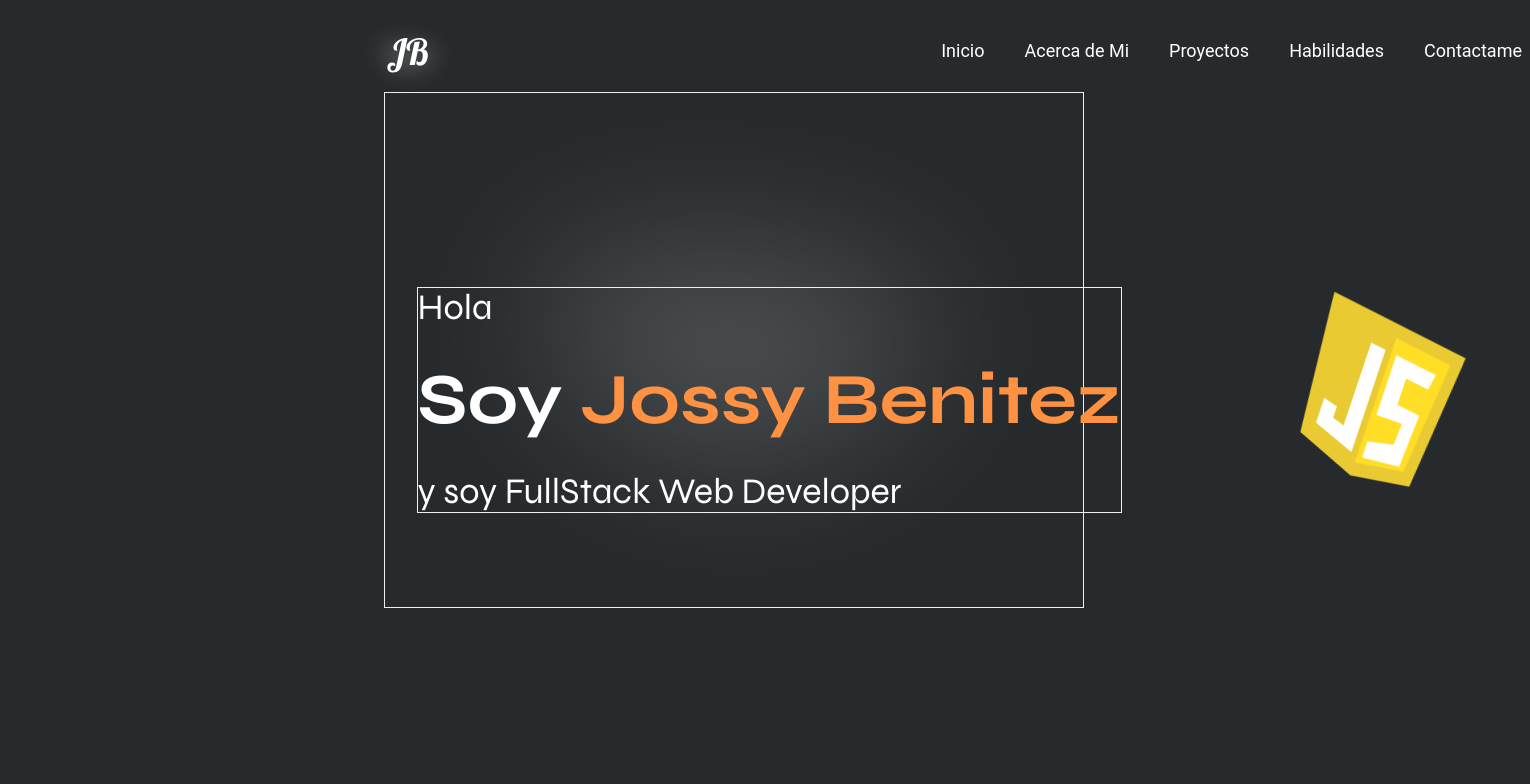
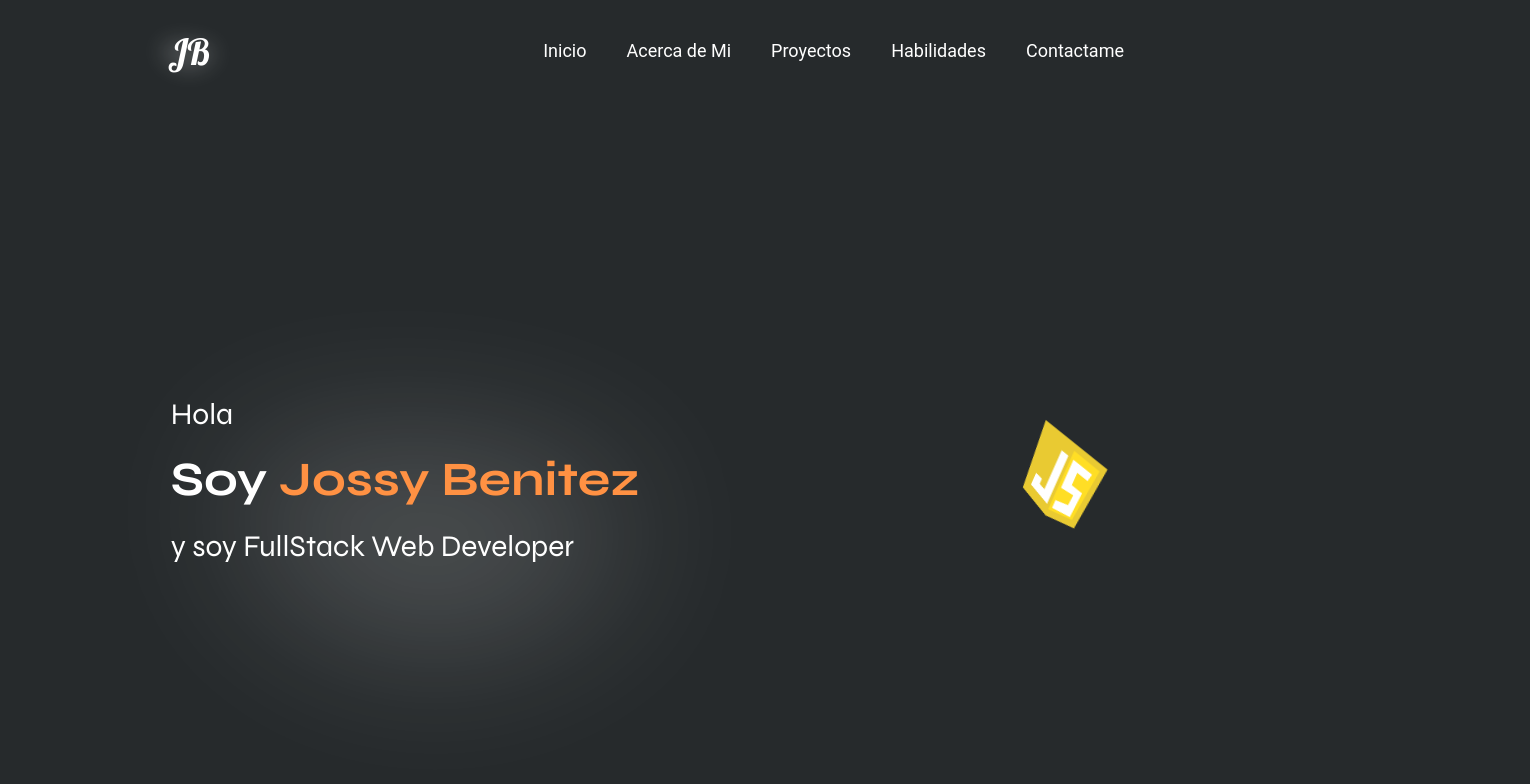
Before and after one commit to JossyBR/portafolio, a React (Vite) app: page / in a window 1280 px wide. Shown: the top 784 px of the page, 1530 px wide, since content can reach past the window. Built offline with nearby package versions, Linux system fonts and the light colour scheme.

Commit message:
Trabajando en el responsive

```diff
--- a/src/components/Footer/Footer.jsx
+++ b/src/components/Footer/Footer.jsx
@@ -5,12 +5,12 @@ import { Input, Button, Textarea } from "@material-tailwind/react";
 import { Formulario } from "../Formulario/Formulario";
 
 const Footer = () => {
-  const border = "border-b-2 border-transparent hover:border-[#FF9143]";
+  const border = "border-b-2 border-transparent text-sm hover:border-[#FF9143]";
 
   return (
     <div className="bg-black min-h-screen ">
       <div className="h-16"></div>
-      <h2 className="text-3xl lg:text-5xl font-bold mt-[25px] lg:mb-7 ml-2">
+      <h2 className="text-3xl mt-[25px] font-bold lg:text-5xl lg:mb-7 ml-2">
         Contacto
       </h2>
       <div className="flex flex-col items-center">
@@ -18,11 +18,14 @@ const Footer = () => {
           <div className="mt-10 flex flex-col">
             <Formulario />
           </div>
+          <div className="flex flex-col justify-center items-center gap-4 sm:flex sm:flex-row sm:gap-20 sm:items-center">
             <div>
-            <h5 className="text-6xl">JB</h5>
+              <h5 className="text-4xl">JB</h5>
             </div>
             <div className="flex flex-col leading-loose ">
-            <h4 className="text-2xl text-[#FF9143] font-bold ">Inicio</h4>
+              <h4 className="text-base md:text-2xl text-center text-[#FF9143] font-bold ">
+                Inicio
+              </h4>
 
               <a href="#acerca" className={border}>
                 Acerca de Mi
@@ -32,7 +35,9 @@ const Footer = () => {
               </a>
             </div>
             <div className="flex flex-col leading-loose">
-            <h4 className="text-2xl text-[#FF9143] font-bold">Social</h4>
+              <h4 className="text-base text-center md:text-2xl text-[#FF9143] font-bold">
+                Social
+              </h4>
               <div className="flex flex-row gap-6 ">
                 <a
                   href="https://www.linkedin.com/in/joselin-benitez-rivas-ab2575189"
@@ -43,14 +48,18 @@ const Footer = () => {
                 <a href="https://github.com/JossyBR" target="_blank">
                   <i className="fa-brands fa-github text-2xl hover:scale-110 hover:shadow-2xl"></i>
                 </a>
-              <a href="https://www.instagram.com/jossybnitez/" target="_blank">
+                <a
+                  href="https://www.instagram.com/jossybnitez/"
+                  target="_blank"
+                >
                   <i class="fa-brands fa-instagram text-2xl hover:scale-110 hover:shadow-2xl"></i>
                 </a>
               </div>
             </div>
           </div>
+        </div>
 
-        <div className="mt-10 flex justify-center border-t-2 lg:w-[1074px] lg:mb-0 lg:mt-32">
+        <div className="mt-10 flex justify-center border-t-2 lg:w-[650px] lg:mb-0 lg:mt-32">
           <h4 className="mt-1 mb-1 lg:mt-4 font-bold text-2xl">
             &#169; 2023 Jossy Benitez
           </h4>
--- a/src/components/Habilidades/Habilidades.jsx
+++ b/src/components/Habilidades/Habilidades.jsx
@@ -10,39 +10,39 @@ const Habilidades = () => {
   // const repeatOtrasHabilidades = [...otrasHabilidades, ...otrasHabilidades];
 
   return (
-    <div className="min-h-screen lg:w-[1180px] lg:mx-[350px]">
+    <div className="min-h-screen lg:w-[1000px] lg:mx-auto">
       <div className="h-16"></div>
       <h2 className="text-3xl ml-2 font-bold md:mt-10 lg:mt-14 lg:text-5xl">
         Habilidades
       </h2>
       <div
-        className={`gap-5 mt-10 flex flex-col justify-center md:mt-20 lg:gap-32 lg:mt-20`}
+        className={`mt-10 gap-5 flex flex-col justify-center md:mt-20 lg:gap-32 lg:mt-20`}
       >
         <div className={`flex flex-row flex-wrap justify-around`}>
           {allHabilidades.map((habilidad, index) => (
             <div
               key={index}
-              className={`w-1/2 flex flex-col items-center font-bold mb-8 rounded-3xl transition duration-300 delay-150 hover:shadow-xl hover:scale-100 md:hover:scale-110 md:w-auto lg:w-auto md:hover:shadow-2xl `}
+              className={`w-1/2 border  flex flex-col items-center font-bold rounded-3xl transition duration-300 delay-150 hover:shadow-xl hover:scale-100 md:hover:scale-110 md:w-auto lg:w-auto md:hover:shadow-2xl`}
             >
               <img
                 src={habilidad.imagen}
                 alt=""
-                className="w-16 h-16 md:w-32 md:h-32 lg:w-44 lg:h-44"
+                className="w-16 h-16 md:w-28 md:h-28 "
               />
               <h4 className="text-base lg:text-2xl">{habilidad.texto}</h4>
             </div>
           ))}
         </div>
-        <div className="flex flex-row flex-wrap justify-around md:mt-6">
+        <div className="flex flex-row flex-wrap justify-around">
           {otrasHabilidades.map((habilidad, index) => (
             <div
               key={index}
-              className=" w-1/2  flex flex-col items-center font-bold mb-8 rounded-3xl transition duration-300 delay-150 hover:scale-100 hover:shadow-xl md:hover:scale-110 md:hover:shadow-2xl md:w-auto lg:w-auto"
+              className=" w-1/2 flex flex-col items-center font-bold rounded-3xl transition duration-300 delay-150 hover:scale-100 hover:shadow-xl md:hover:scale-110 md:hover:shadow-2xl md:w-auto md:mt-8 lg:w-auto"
             >
               <img
                 src={habilidad.imagen}
                 alt=""
-                className="w-16 h-16 md:w-32 md:h-32 lg:w-44 lg:h-44"
+                className="w-16 h-16 md:w-28 md:h-28"
               />
               <h4 className="text-base lg:text-2xl">{habilidad.texto}</h4>
             </div>
--- a/src/components/Home/Home.jsx
+++ b/src/components/Home/Home.jsx
@@ -9,7 +9,10 @@ import Footer from "../Footer/Footer";
 const Home = () => {
   return (
     <div>
-      <Nav />
+      <div className="h-20 w-[100%] flex justify-center items-center z-50">
+        <Nav />
+      </div>
+      {/* <Nav /> */}
       <div id="inicio">
         <Inicio />
       </div>
--- a/src/components/Inicio/Inicio.jsx
+++ b/src/components/Inicio/Inicio.jsx
@@ -71,8 +71,7 @@ import {
 // w-[1180px] mx-[130px]
 
 const Inicio = () => {
-  const tamano =
-    "w-16 h-16 absolute transition duration-300 md:w-28 md:h-28 lg:w-44 lg:h-44";
+  const tamano = "w-16 h-16 absolute transition duration-300 md:w-24 md:h-24";
   // Estado para almacenar el número de la imagen actual
   const [currentImage, setCurrentImage] = useState(1);
 
@@ -95,15 +94,15 @@ const Inicio = () => {
   }, []);
 
   return (
-    <div className="min-h-screen mx-5 gap-8 w-auto flex flex-col items-center justify-center sm:flex sm:flex-row sm:justify-around lg:w-[1180px] lg:mx-[350px]">
+    <div className="min-h-screen w-screen gap-8 flex flex-col items-center justify-center sm:flex sm:flex-row sm:justify-around">
       <div className="w-auto">
-        <div className="absolute w-60 right-24 bottom-80 sm:right-56 sm:bottom-72 sm:w-72 md:right-80 lg:left-96 lg:bottom-48 lg:w-[700px] border">
-          <img src={vector} alt="Imagen" className="bottom-7 " />
+        <div className="absolute w-60 right-16 sm:right-56 sm:bottom-48 sm:w-72 md:right-80 md:bottom-40 lg:left-20 lg:bottom-0 lg:w-[700px]">
+          <img src={vector} alt="Imagen" />
         </div>
-        <div className="border relative text-center sm:text-left">
-          <h1 className="text-xl leading-loose animate__animated animate__slideInLeft sm:text-2xl lg:text-4xl ">
+        <div className="relative text-center sm:text-left">
+          <h1 className="text-xl leading-loose animate__animated animate__slideInLeft sm:text-2xl lg:text-3xl ">
             Hola <br />{" "}
-            <span className="text-3xl leading-loose font-bold sm:text-4xl lg:text-7xl">
+            <span className="text-3xl leading-loose font-bold sm:text-4xl lg:text-5xl">
               Soy{" "}
               <span className="text-[#FF9143] leading-loose">
                 Jossy Benitez
@@ -114,7 +113,7 @@ const Inicio = () => {
         </div>
       </div>
       <div
-        className={`${styles.targetParentElement}relative w-16 h-16 md:w-28 md:h-28 lg:w-44 lg:h-44`}
+        className={`${styles.targetParentElement}relative w-16 h-16 md:w-24 md:h-24`}
       >
         <img
           src={css}
@@ -168,9 +167,7 @@ const Inicio = () => {
         />
         <img
           src={figma}
-          className={`${
-            styles.yourAnimation
-          } w-16 h-16 md:w-28 md:h-28 lg:w-44 lg:h-44 top-0 ${
+          className={`${styles.yourAnimation} w-16 h-16 md:w-24 md:h-24 top-0 ${
             currentImage === 8 ? "" : styles.hideImage
           }`}
           alt="Imagen 8"
--- a/src/components/Nav/Nav.jsx
+++ b/src/components/Nav/Nav.jsx
@@ -8,12 +8,12 @@ const Nav = () => {
     "border-b-2 border-transparent hover:border-[#FF9143] text-xs sm:text-sm md:text-base lg:text-lg";
 
   return (
-    <div className="fixed top-0 flex flex-row justify-between items-center w-[300px] mx-2 gap-5 sm:w-[550px] sm:mx-10 md:mx-28 lg:w-[1180px] lg:mx-[350px] mt-5 z-20 h-16 p-2 ">
-      <div className="lg:w-[100px] lg:h-16 flex justify-center relative">
-        <h5 className={`text-2xl text-center lg:text-4xl z-10 my-auto`}>JB</h5>
-        <div className="w-10 h-10 z-0 absolute top-0 left-0 bottom-0 lg:w-[100px]">
-          <img src={vector} alt="" />
-        </div>
+    <div className="mt-5 z-20 h-16 p-2 gap-2 fixed top-0 flex flex-row justify-between items-center sm:gap-20 lg:w-[1000px] lg:p-4">
+      <div className="w-10 h-10 z-0 absolute left-0 bottom-0 sm:w-12 sm:h-12 lg:w-24 lg:h-16">
+        <img src={vector} alt="" />
+      </div>
+      <div className="flex justify-center relative">
+        <h5 className={`text-xl text-center lg:ml-3 lg:text-4xl z-10`}>JB</h5>
       </div>
       <div className="flex flex-row gap-2 lg:gap-10 sm:gap-5">
         <a href="#inicio" className={border}>
--- a/src/components/Proyectos/Proyectos.jsx
+++ b/src/components/Proyectos/Proyectos.jsx
@@ -33,7 +33,7 @@ const Proyectos = () => {
   };
 
   return (
-    <div className="min-h-screen relative">
+    <div className="relative">
       <div className="h-16 "></div>
       <div className="absolute left-0 top-0 w-[550px] z-0">
         <img src={vector} alt="" />
@@ -41,17 +41,17 @@ const Proyectos = () => {
       <h2 className="text-3xl ml-2 font-bold md:mt-5 lg:mt-[25px] lg:text-5xl">
         Proyectos
       </h2>
-      <div className="mt-10 flex flex-wrap justify-center items-center p-2 gap-6 lg:h-[700px] lg:gap-4">
+      <div className="mt-10 w-screen flex flex-row flex-wrap justify-center items-center p-2 gap-6  lg:gap-4">
         {allProyectos.map((proyecto, index) => (
           <Card
             key={index}
-            className="w-80 h-[450px] shadow-none lg:w-[450px] lg:h-[600px] bg-transparent transition duration-300 delay-150 hover:scale-95 hover:shadow-xl z-10"
+            className="w-72 h-[450px] shadow-none lg:w-[450px] lg:h-[600px] bg-transparent transition duration-300 delay-150 hover:scale-95 hover:shadow-xl z-10"
           >
-            <CardHeader className="w-80 h-60 lg:w-[450px] lg:h-[350px] ml-0 mt-0 bg-transparent">
+            <CardHeader className="w-72 h-60 lg:w-[450px] lg:h-[350px] ml-0 mt-0 bg-transparent">
               <img
                 src={proyecto.image}
                 alt="card-image"
-                className="w-80 h-60 lg:w-[450px] lg:h-[350px] opacity-75 hover:opacity-100"
+                className="w-72 h-60 lg:w-[450px] lg:h-[350px] opacity-75 hover:opacity-100"
               />
             </CardHeader>
 
@@ -63,7 +63,7 @@ const Proyectos = () => {
                 >
                   {proyecto.titulo}
                 </h4>
-                <p className="text-sm text-justify">{proyecto.descripcion}</p>
+                <p className="text-xs text-justify">{proyecto.descripcion}</p>
               </CardBody>
               <div className="w-32 flex flex-col justify-center items-center gap-10 lg:w-[200px]">
                 {/* <div className="flex flex-row">
@@ -98,10 +98,10 @@ const Proyectos = () => {
             </div>
           </Card>
         ))}
-        <div className="absolute bottom-[850px] w-[450px] z-0">
+        <div className="absolute z-0 lg:bottom-[850px] lg:w-[450px] ">
           <img src={vector} alt="" />
         </div>
-        <div className="absolute bottom-[450px] w-[450px] z-0">
+        <div className="absolute z-0 lg:bottom-[450px] lg:w-[450px] ">
           <img src={vector} alt="" />
         </div>
       </div>
--- a/src/index.css
+++ b/src/index.css
@@ -4,10 +4,11 @@
 
 :root {
   background-color: #262a2c;
-  /* border: 1px solid red; */
+  /* border: 2px solid red; */
   color: #ffffff;
   /* display: flex;
-  justify-content: center; */
+  justify-content: center;
+  align-content: center; */
 }
 
 p {
```
Lines whose indentation alone changed are shown as unchanged.
